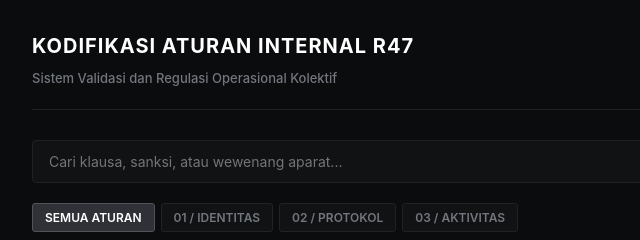
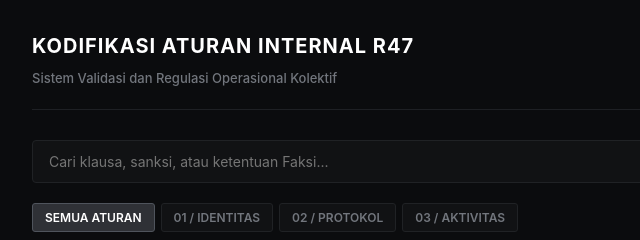
Before and after one commit to Fate705/Aturan-dan-sanksi-R47, a plain HTML site: page index.html in a window 1280 px wide. Shown: the top 240 px of the page, 268-908 px from the left. Drawn offline with Linux system fonts and the light colour scheme.

Commit message:
Update index.html

```diff
--- a/index.html
+++ b/index.html
@@ -169,7 +169,7 @@
         </header>
 
         <div class="search-container">
-            <input type="text" id="searchBar" class="search-box" placeholder="Cari klausa, sanksi, atau wewenang aparat...">
+            <input type="text" id="searchBar" class="search-box" placeholder="Cari klausa, sanksi, atau ketentuan Faksi...">
         </div>
 
         <div class="filter-container">
```
